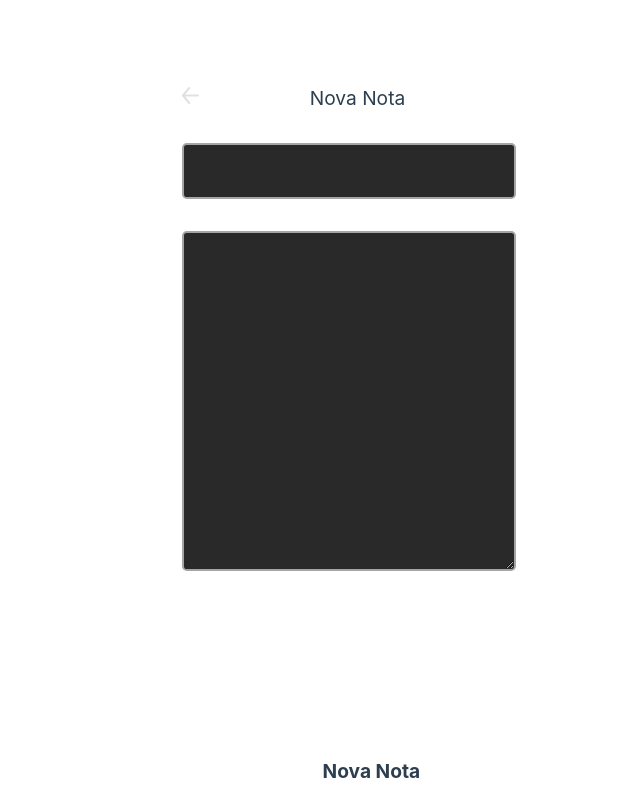
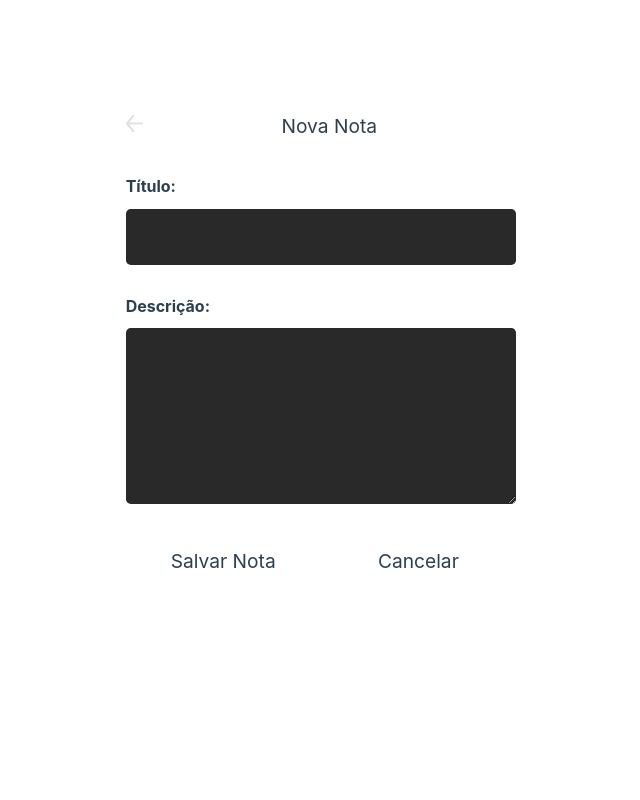
Before and after one commit to Beteenn/tanamao, a Vue app: page /note/new/1 in a window 1280 px wide. Shown: the whole page, without its empty margins (124-764 px from the left). Built offline with nearby package versions, Linux system fonts and the light colour scheme.

Commit message:
CHORE: Ajusta layout de notas

```diff
--- a/src/assets/base.css
+++ b/src/assets/base.css
@@ -118,11 +118,10 @@ body {
   font-weight: normal;
   color: #cfcfcf;
   background-color: #292929;
-  border: 0.15rem solid #a5a5a5;
   font-size: 1.2rem;
   height: 7vh;
   border-radius: 0.3rem;
-  margin: 1rem 0;
+  margin: 0.6rem 0;
 }
 
 .text-area {
@@ -131,9 +130,20 @@ body {
   padding: 0.5rem 1rem;
   color: #cfcfcf;
   background-color: #292929;
-  border: 0.15rem solid #a5a5a5;
   font-size: 1rem;
-  margin: 1rem 0;
-  height: 40vh;
+  margin: 0.5rem 0;
+  height: 20vh;
   border-radius: 0.3rem;
 }
+
+.label-text {
+  font-size: 1rem;
+  font-weight: bold;
+  padding-top: 1.2rem;
+}
+
+.buttons-row {
+  margin-top: 1.5rem;
+  display: flex;
+  justify-content: space-between;
+}
--- a/src/components/NewTopicCard.vue
+++ b/src/components/NewTopicCard.vue
@@ -45,8 +45,8 @@ export default {
       </header>
       <input type="text" placeholder="Titulo" v-model="topicName" class="input-text" autofocus />
       <div class="footer">
-        <ConfirmButton text="Sim" @click="addNewTopic()" />
-        <CancelButton text="Não" @click="closeModal()" />
+        <ConfirmButton text="Sim" :isModalButton=true @click="addNewTopic()" />
+        <CancelButton text="Não" :isModalButton=true @click="closeModal()" />
       </div>
     </div>
   </main>
--- a/src/components/NoteCard.vue
+++ b/src/components/NoteCard.vue
@@ -44,13 +44,15 @@ export default {
 
 <template>
   <div class="card">
-    <p class="title" @click="copyToClipBoard">{{ title }}</p>
+    <div class="title-row">
+      <p class="title" @click="copyToClipBoard">{{ title }}</p>
+      <div class="icon-row">
+        <Icon @click="triggerEventDeleteNote" name="trash" />
+        <Icon @click="router.push(`/note/edit/${id}`)" name="edit" />
+        <Icon @click="copyToClipBoard" name="copy" />
+      </div>
+    </div>
     <p class="text" @click="copyToClipBoard">{{ text }}</p>
-    <div class="icon-row">
-      <Icon @click="triggerEventDeleteNote" name="trash" />
-      <Icon @click="router.push(`/note/edit/${id}`)" name="edit" />
-      <Icon @click="copyToClipBoard" name="copy" />
-    </div>
   </div>
 </template>
 
@@ -69,12 +71,18 @@ export default {
   display: flex;
   flex-direction: column;
   font-weight: bold;
-  color: #cfcfcf;
   background-color: #292929;
-  border: 0.15rem solid #a5a5a5;
   font-size: 1.2rem;
-  padding: 1rem;
+  padding: 0.5rem 0.6rem 1rem 1.2rem;
   border-radius: 0.3rem;
   margin: 1rem 0;
+  word-wrap: break-word;
+}
+
+.title-row {
+  display: flex;
+  justify-content: space-between;
+  align-items: center;
+  padding-bottom: 1rem;
 }
 </style>
--- a/src/components/shared/buttons/CancelButton.vue
+++ b/src/components/shared/buttons/CancelButton.vue
@@ -1,22 +1,37 @@
-<script setup lang="ts">
-defineProps<{
-  text: string
-}>()
+<script lang="ts">
+export default {
+  props: {
+    text: {
+      type: String
+    },
+    isModalButton: {
+      type: Boolean,
+      default: false
+    }
+  },
+
+  data() {
+    return {
+      widthObject: {
+        width: this.isModalButton ? '10.5rem' : '12rem'
+      }
+    }
+  }
+}
 </script>
 
 <template>
-  <div class="cancel-button">{{ text }}</div>
+  <div class="cancel-button" v-bind:style="widthObject">{{ text }}</div>
 </template>
 
 <style scoped>
 .cancel-button {
   cursor: pointer;
   display: flex;
-  width: 10.5rem;
   height: 3rem;
   justify-content: center;
   align-items: center;
-  font-weight: bold;
+
   background-color: var(--color-background);
   border: 0.15rem solid var(--color-primary-items);
   font-size: 1.2rem;
--- a/src/components/shared/buttons/ConfirmButton.vue
+++ b/src/components/shared/buttons/ConfirmButton.vue
@@ -1,23 +1,37 @@
-<script setup lang="ts">
-defineProps<{
-  text: string
-}>()
+<script lang="ts">
+export default {
+  props: {
+    text: {
+      type: String
+    },
+    isModalButton: {
+      type: Boolean,
+      default: false
+    }
+  },
+
+  data() {
+    return {
+      widthObject: {
+        width: this.isModalButton ? '10.5rem' : '12rem'
+      }
+    }
+  }
+}
 </script>
 
 <template>
-  <div class="confirm-button">{{ text }}</div>
+  <div class="confirm-button" v-bind:style="widthObject">{{ text }}</div>
 </template>
 
 <style scoped>
 .confirm-button {
   cursor: pointer;
-  color: var(--color-background);
   display: flex;
-  width: 10.5rem;
   height: 3rem;
   justify-content: center;
   align-items: center;
-  font-weight: bold;
+
   background-color: var(--color-primary-items);
   font-size: 1.2rem;
   border-radius: 0.3rem;
--- a/src/views/EditNoteView.vue
+++ b/src/views/EditNoteView.vue
@@ -1,15 +1,17 @@
 <script lang="ts">
-import PrimaryButton from '@/components/shared/buttons/PrimaryButton.vue'
 import HeaderApp from '@/components/shared/HeaderApp.vue'
 import router from '@/router'
 import { toast, type ToastOptions } from 'vue3-toastify'
 import { useNoteStore } from '@/stores/noteStore'
 import type Note from '@/interfaces/Note'
+import ConfirmButton from '@/components/shared/buttons/ConfirmButton.vue'
+import CancelButton from '@/components/shared/buttons/CancelButton.vue'
 
 export default {
   components: {
     HeaderApp,
-    PrimaryButton
+    ConfirmButton,
+    CancelButton
   },
   data() {
     return {
@@ -43,6 +45,10 @@ export default {
       } as ToastOptions
 
       toast.success('Nota Atualizada!', toastOptions)
+    },
+
+    goBack() {
+      router.back()
     }
   }
 }
@@ -53,16 +59,21 @@ export default {
     <HeaderApp :showBackButton="true" title-page="Editar Nota" />
 
     <div class="note-body">
+      <p class="label-text">Titulo:</p>
       <div class="row">
         <input class="input" type="text" v-model="note.title" />
       </div>
 
+      <p class="label-text">Descrição:</p>
       <div class="row">
-        <textarea class="text-area" type="text" v-model="note.text"></textarea>
+        <textarea class="text-area" type="text" v-model="note.text" ></textarea>
+      </div>
+
+      <div class="buttons-row">
+        <ConfirmButton text="Atualizar Nota" @click="editTopic()" />
+        <CancelButton text="Cancelar" @click="goBack"/>
       </div>
     </div>
-
-    <PrimaryButton text="Atualizar Nota" @click="editTopic()" />
   </main>
 </template>
 
--- a/src/views/NewNoteView.vue
+++ b/src/views/NewNoteView.vue
@@ -1,14 +1,16 @@
 <script lang="ts">
 import HeaderApp from '@/components/shared/HeaderApp.vue'
-import PrimaryButton from '@/components/shared/buttons/PrimaryButton.vue'
 import router from '@/router'
 import { toast, type ToastOptions } from 'vue3-toastify'
 import { useNoteStore } from '@/stores/noteStore'
+import ConfirmButton from '@/components/shared/buttons/ConfirmButton.vue'
+import CancelButton from '@/components/shared/buttons/CancelButton.vue'
 
 export default {
   components: {
     HeaderApp,
-    PrimaryButton
+    ConfirmButton,
+    CancelButton
   },
 
   data() {
@@ -44,6 +46,10 @@ export default {
       } as ToastOptions
 
       toast.success('Nota Criada!', toastOptions)
+    },
+
+    goBack() {
+      router.back()
     }
   }
 }
@@ -54,16 +60,21 @@ export default {
     <HeaderApp :showBackButton="true" titlePage="Nova Nota" />
 
     <div class="note-body">
+      <p class="label-text">Título:</p>
       <div class="row">
         <input class="input" type="text" v-model="title" />
       </div>
 
+      <p class="label-text">Descrição:</p>
       <div class="row">
         <textarea class="text-area" type="text" v-model="text"></textarea>
       </div>
+
+      <div class="buttons-row">
+        <ConfirmButton text="Salvar Nota" @click="addTopic()" />
+        <CancelButton text="Cancelar" @click="goBack" />
+      </div>
     </div>
-
-    <PrimaryButton text="Nova Nota" @click="addTopic()" />
   </main>
 </template>
 
```
